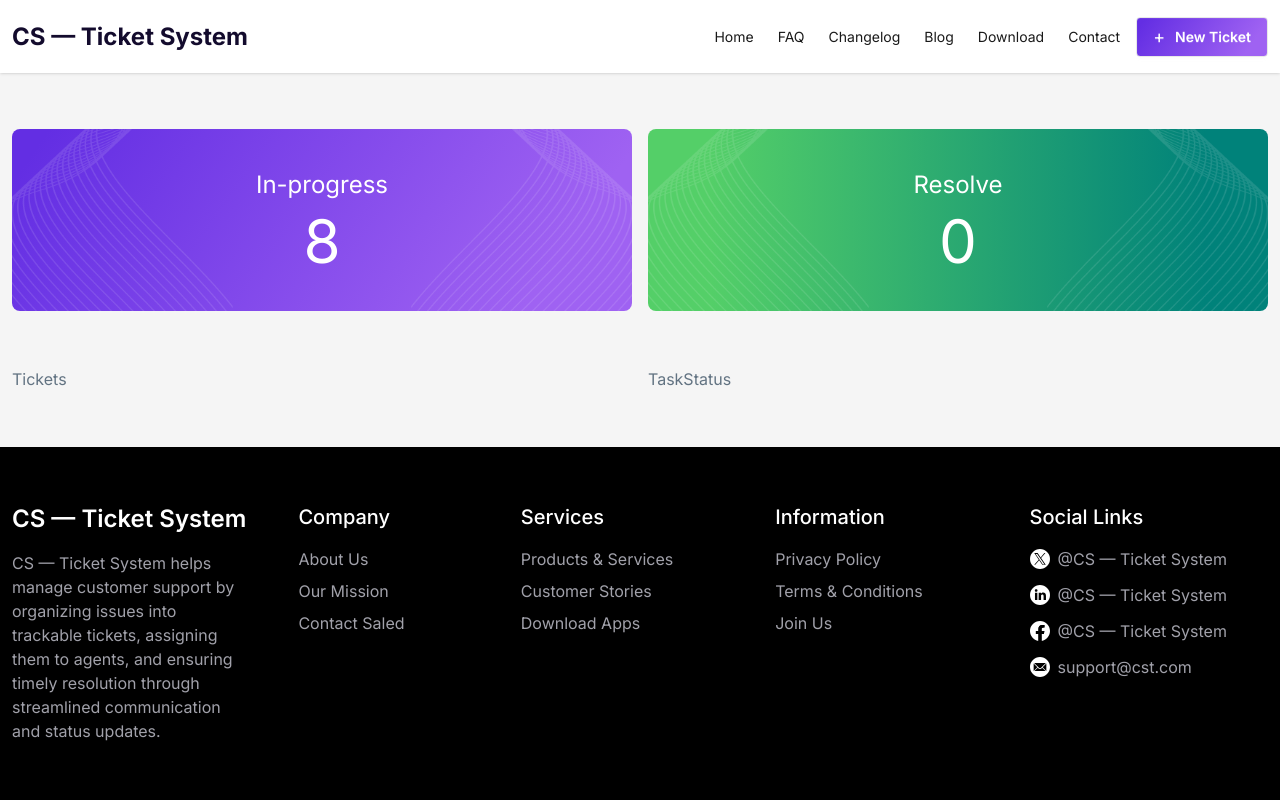
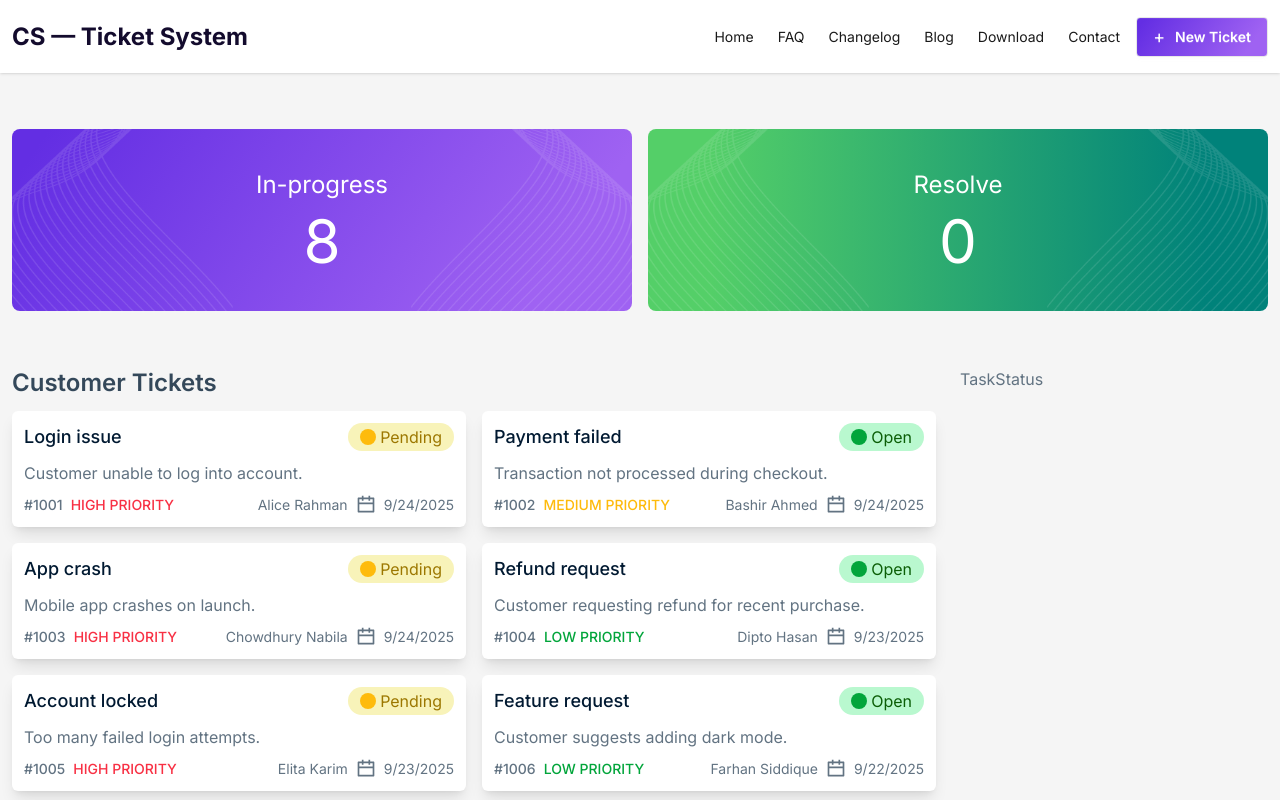
Before and after one commit to sagormajomder/customer-support-zone, a React (Vite) app: page / in a window 1280 px wide. Shown: the top 800 px of the page. Built offline with nearby package versions, Linux system fonts and the light colour scheme.

Commit message:
Update ticket IDs in JSON and enhance CustomerTickets and Tickets components for better layout and functionality

```diff
--- a/public/tickets.json
+++ b/public/tickets.json
@@ -1,6 +1,6 @@
 [
   {
-    "id": 1,
+    "id": 1001,
     "title": "Login issue",
     "description": "Customer unable to log into account.",
     "customer": "Alice Rahman",
@@ -9,7 +9,7 @@
     "createdAt": "2025-09-24T09:15:00Z"
   },
   {
-    "id": 2,
+    "id": 1002,
     "title": "Payment failed",
     "description": "Transaction not processed during checkout.",
     "customer": "Bashir Ahmed",
@@ -18,7 +18,7 @@
     "createdAt": "2025-09-24T10:30:00Z"
   },
   {
-    "id": 3,
+    "id": 1003,
     "title": "App crash",
     "description": "Mobile app crashes on launch.",
     "customer": "Chowdhury Nabila",
@@ -27,7 +27,7 @@
     "createdAt": "2025-09-24T11:45:00Z"
   },
   {
-    "id": 4,
+    "id": 1004,
     "title": "Refund request",
     "description": "Customer requesting refund for recent purchase.",
     "customer": "Dipto Hasan",
@@ -36,7 +36,7 @@
     "createdAt": "2025-09-23T14:20:00Z"
   },
   {
-    "id": 5,
+    "id": 1005,
     "title": "Account locked",
     "description": "Too many failed login attempts.",
     "customer": "Elita Karim",
@@ -45,7 +45,7 @@
     "createdAt": "2025-09-23T15:05:00Z"
   },
   {
-    "id": 6,
+    "id": 1006,
     "title": "Feature request",
     "description": "Customer suggests adding dark mode.",
     "customer": "Farhan Siddique",
@@ -54,7 +54,7 @@
     "createdAt": "2025-09-22T08:50:00Z"
   },
   {
-    "id": 7,
+    "id": 1007,
     "title": "Incorrect billing",
     "description": "Charged twice for the same order.",
     "customer": "Gulshan Ara",
@@ -63,7 +63,7 @@
     "createdAt": "2025-09-22T09:30:00Z"
   },
   {
-    "id": 8,
+    "id": 1008,
     "title": "Slow website",
     "description": "Pages take too long to load.",
     "customer": "Hasibul Islam",
@@ -72,7 +72,7 @@
     "createdAt": "2025-09-21T13:10:00Z"
   },
   {
-    "id": 9,
+    "id": 1009,
     "title": "Missing order",
     "description": "Order not received after 10 days.",
     "customer": "Ishrat Jahan",
@@ -81,7 +81,7 @@
     "createdAt": "2025-09-21T14:45:00Z"
   },
   {
-    "id": 10,
+    "id": 1010,
     "title": "Email not received",
     "description": "Confirmation email not sent.",
     "customer": "Javed Khan",
@@ -90,7 +90,7 @@
     "createdAt": "2025-09-20T16:00:00Z"
   },
   {
-    "id": 11,
+    "id": 1011,
     "title": "Broken link",
     "description": "Support page link returns 404 error.",
     "customer": "Kazi Tamanna",
@@ -99,7 +99,7 @@
     "createdAt": "2025-09-20T17:25:00Z"
   },
   {
-    "id": 12,
+    "id": 1012,
     "title": "Password reset",
     "description": "Unable to reset password via email.",
     "customer": "Liton Chowdhury",
@@ -108,7 +108,7 @@
     "createdAt": "2025-09-19T09:40:00Z"
   },
   {
-    "id": 13,
+    "id": 1013,
     "title": "Subscription cancellation",
     "description": "Customer wants to cancel subscription.",
     "customer": "Mim Akter",
@@ -117,7 +117,7 @@
     "createdAt": "2025-09-19T10:15:00Z"
   },
   {
-    "id": 14,
+    "id": 1014,
     "title": "UI bug",
     "description": "Dropdown menu overlaps footer.",
     "customer": "Nayeem Hossain",
@@ -126,7 +126,7 @@
     "createdAt": "2025-09-18T12:00:00Z"
   },
   {
-    "id": 15,
+    "id": 1015,
     "title": "Language issue",
     "description": "App displays wrong language settings.",
     "customer": "Oyshee Rahman",
--- a/src/components/CustomerTickets.jsx
+++ b/src/components/CustomerTickets.jsx
@@ -1,5 +1,7 @@
 import React from "react";
 
 export default function CustomerTickets({ children }) {
-  return <section className="grid grid-cols-2 gap-4">{children}</section>;
+  return (
+    <section className="grid grid-cols-[7.5fr_2.5fr] gap-6">{children}</section>
+  );
 }
--- a/src/components/Tickets.jsx
+++ b/src/components/Tickets.jsx
@@ -1,5 +1,74 @@
-import React from "react";
+import calendarIcon from "../assets/Icons/calendar.svg";
+import openIcon from "../assets/Icons/open.svg";
+import progressIcon from "../assets/Icons/progress.svg";
 
 export default function Tickets({ customerTickets }) {
-  return <section>Tickets</section>;
+  return (
+    <section>
+      <h2 className="heading-secondary mb-3">Customer Tickets</h2>
+      <div className="grid grid-cols-2 gap-4">
+        {customerTickets.map((ticket) => (
+          <Ticket key={ticket.id} ticket={ticket} />
+        ))}
+      </div>
+    </section>
+  );
 }
+
+//Child
+// {
+//     "id": 2,
+//     "title": "Payment failed",
+//     "description": "Transaction not processed during checkout.",
+//     "customer": "Bashir Ahmed",
+//     "priority": "Medium",
+//     "status": "Open",
+//     "createdAt": "2025-09-24T10:30:00Z"
+//   }
+function Ticket({ ticket }) {
+  const { id, title, description, customer, priority, status, createdAt } =
+    ticket;
+  return (
+    <div className="space-y-2.5 rounded-md bg-white p-3 shadow-lg">
+      <div className="flex justify-between">
+        <h4 className="heading-quaternary">{title}</h4>
+        <div
+          className={`flex items-center gap-1 rounded-full px-3 py-0.5 ${status.toLowerCase() === "open" ? "bg-[#B9F8CF]" : "bg-[#F8F3B9]"}`}
+        >
+          <img
+            className="h-4"
+            src={status.toLowerCase() === "open" ? openIcon : progressIcon}
+            alt=""
+          />
+          <p
+            className={`${status.toLowerCase() === "open" ? "text-[#0B5E06]" : "text-[#9C7700]"}`}
+          >
+            {status}
+          </p>
+        </div>
+      </div>
+      <p>{description}</p>
+      <div className="flex justify-between text-sm">
+        <div className="flex gap-2">
+          <p className="font-medium">#{id}</p>
+          <p
+            className={`font-medium ${
+              priority.toLowerCase() === "high"
+                ? "text-[#F83044]"
+                : priority.toLowerCase() === "medium"
+                  ? "text-[#FEBB0C]"
+                  : "text-[#02A53B]"
+            } `}
+          >
+            {`${priority} Priority`.toUpperCase()}
+          </p>
+        </div>
+        <div className="flex gap-2">
+          <p>{customer}</p>
+          <img className="h-5" src={calendarIcon} alt="" />
+          <p>{new Date(createdAt).toLocaleDateString()}</p>
+        </div>
+      </div>
+    </div>
+  );
+}
```
